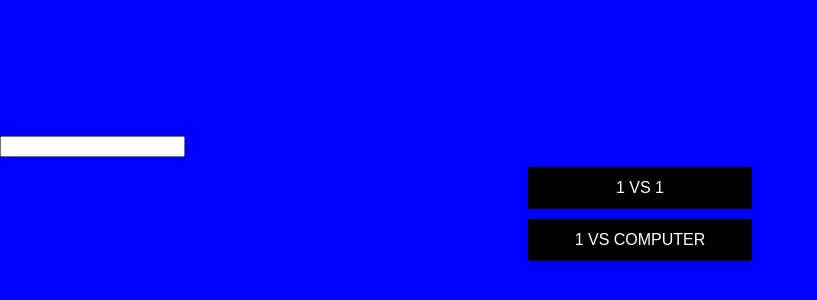
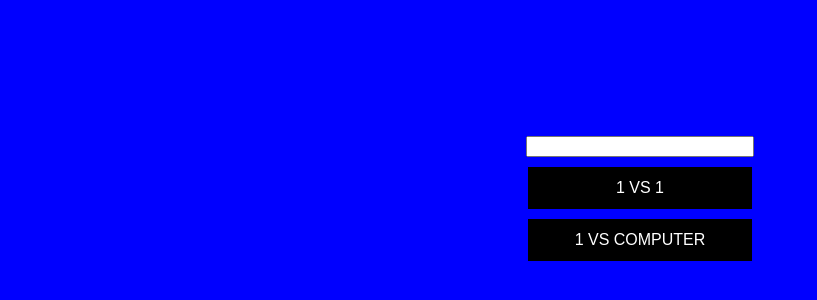
Before and after one commit to nem00700/react_tic-tac, a React (Create React App) app: page / in a window 1280 px wide. Shown: the part 64-364 px from the top of the page, without its empty margins (0-817 px from the left). Built offline with nearby package versions, Linux system fonts and the light colour scheme.

Commit message:
add style for input in menu

```diff
--- a/src/App.css
+++ b/src/App.css
@@ -29,6 +29,11 @@ a{
 
 .nav-block{
   margin-top: 200px;
+  text-align: center;
+}
+
+.nav-block input{
+  width: 220px;
 }
 
 .field{
--- a/src/index.js
+++ b/src/index.js
@@ -3,11 +3,7 @@ import ReactDOM from 'react-dom';
 import './index.css';
 import App from './App';
 import { Provider } from 'react-redux';
-import { createStore, applyMiddleware } from 'redux';
-import logger from 'redux-logger'
-import reducer from './reducers';
-
-let store = createStore(reducer, applyMiddleware(logger));
+import store from './store';
 
 ReactDOM.render(
     <Provider store={store}>
--- /dev/null
+++ b/src/store/index.js
@@ -0,0 +1,11 @@
+
+import { createStore, applyMiddleware } from 'redux';
+import reducer from '../reducers';
+import { createLogger } from 'redux-logger';
+
+const logger = createLogger({
+    level: "info",
+    collapsed: true,
+  });
+
+export default createStore(reducer, applyMiddleware(logger));
```
